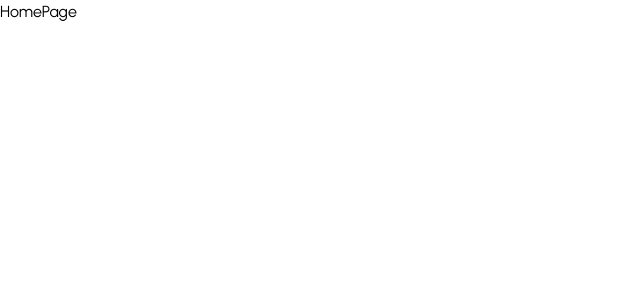
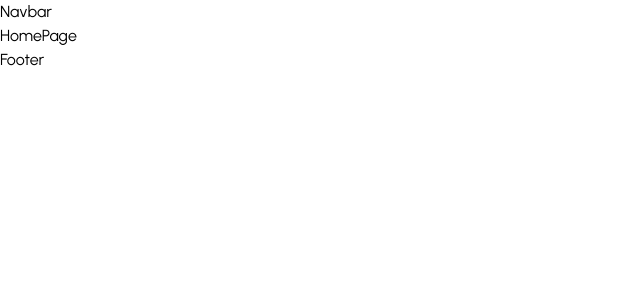
Before and after one commit to hjkmines/dashboard, a React (Create React App) app in the folder client/: page / in a window 1280 px wide. Shown: the top 300 px of the page, without its empty margins (0-640 px from the left). Built offline with nearby package versions, Linux system fonts and the light colour scheme.

Commit message:
shared layout setup for react-router-dom

```diff
--- a/client/src/App.js
+++ b/client/src/App.js
@@ -6,11 +6,14 @@
     RouterProvider
 } from "react-router-dom";
 import HomePage from "./pages/HomePage";
+import SharedLayout from "./layouts/SharedLayout";
 // import { useTheme } from "@mui/material";
 
 const router = createBrowserRouter(
     createRoutesFromElements(
-        <Route path='/' element={<HomePage />} />
+        <Route path='/' element={<SharedLayout />} >
+            <Route index element={<HomePage />} />
+        </Route>
 
     )
 )
--- /dev/null
+++ b/client/src/components/Footer.js
@@ -0,0 +1,9 @@
+import React from 'react'
+
+const Footer = () => {
+  return (
+    <div>Footer</div>
+  )
+}
+
+export default Footer
--- /dev/null
+++ b/client/src/components/Navbar.js
@@ -0,0 +1,9 @@
+import React from 'react'
+
+const Navbar = () => {
+  return (
+    <div>Navbar</div>
+  )
+}
+
+export default Navbar
--- /dev/null
+++ b/client/src/layouts/SharedLayout.js
@@ -0,0 +1,18 @@
+import React from "react";
+import  { Outlet } from "react-router-dom";
+import { Box } from "@mui/material";
+import Navbar from "../components/Navbar";
+import Footer from "../components/Footer";
+
+
+const SharedLayout = () => {
+    return (
+        <Box>
+            <Navbar />
+            <Outlet />
+            <Footer />
+        </Box>
+    )
+}
+
+export default SharedLayout;
```
